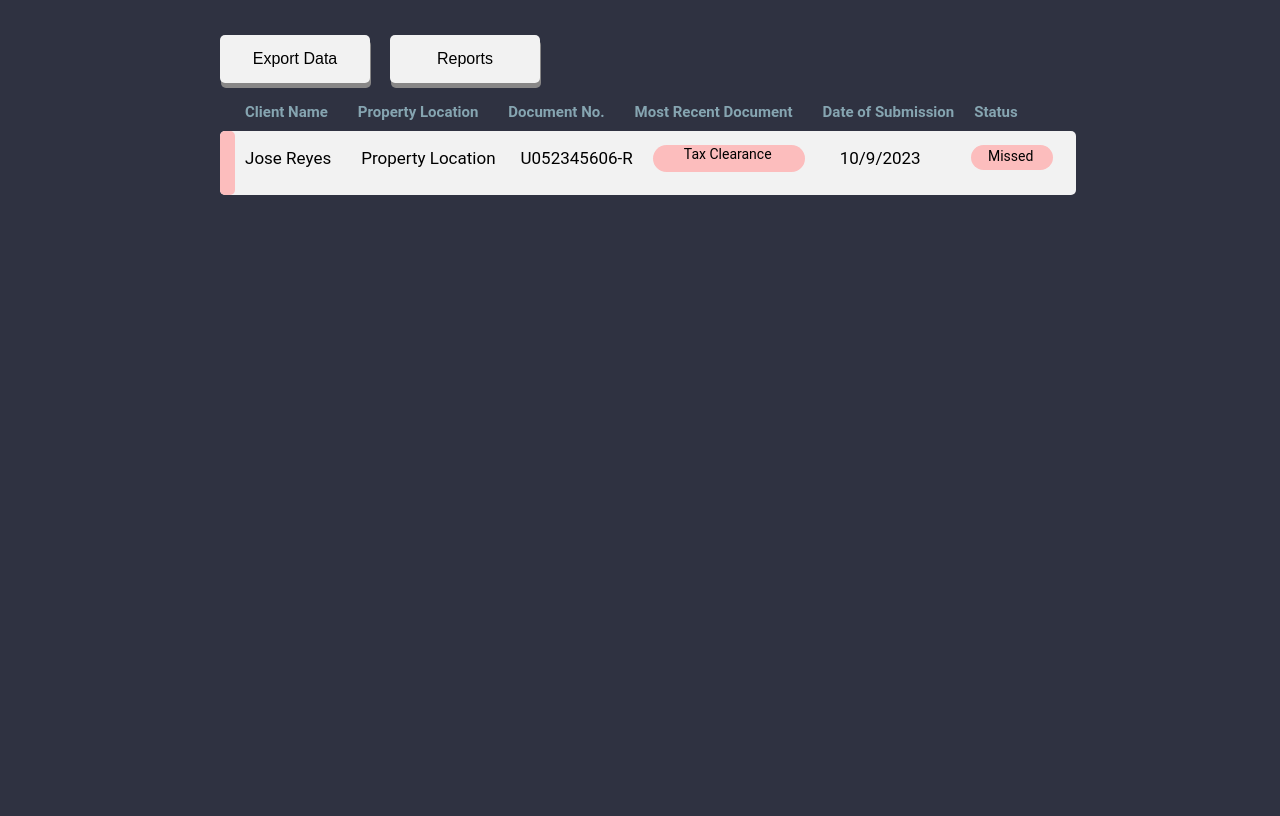
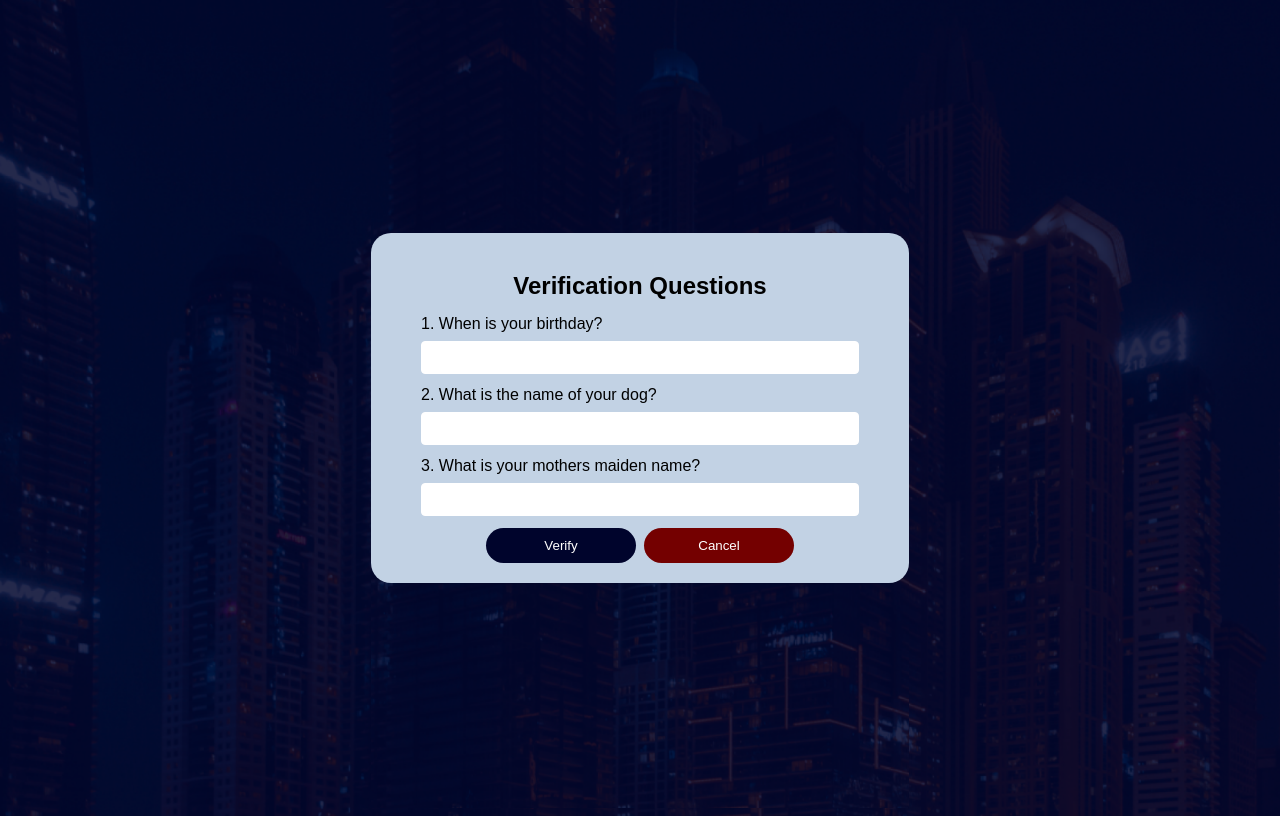
Before and after one commit to orayanics/prioritrack, a React (Vite) app in the folder src/renderer/: page / in a window 1280 px wide. Built offline with nearby package versions, Linux system fonts and the light colour scheme.

Commit message:
latest update | change and forgot passs
01-25-24

```diff
--- a/src/renderer/src/App.tsx
+++ b/src/renderer/src/App.tsx
@@ -1,9 +1,12 @@
 // import Versions from './components/Versions'
 // import icons from './assets/icons.svg'
-import Dashboard from './components/Dashboard'
-// import styles from "./profile.module.scss";
+// import Dashboard from './components/Dashboard'
+// import Login from './app/login'
+import ForgotPass from './app/forgotpass'
+// import ChangePass from './app/changepass'
+// import scdtyles from "./profile.module.scss";
 function App(): JSX.Element {
-  return <Dashboard />
+  return <ForgotPass />
 }
 
 export default App
--- a/src/renderer/src/app/forgotpass.tsx
+++ b/src/renderer/src/app/forgotpass.tsx
@@ -15,7 +15,7 @@ function ForgotPass(): JSX.Element {
             <label htmlFor="q2">2. What is the name of your dog?</label>
             <input type="text" id="" name="" required />
 
-            <label htmlFor="q3">3. What is your mothernrs maiden name?</label>
+            <label htmlFor="q3">3. What is your mothers maiden name?</label>
             <input type="text" id="" name="" required />
 
             <div className="button-container">
--- a/src/renderer/src/main.tsx
+++ b/src/renderer/src/main.tsx
@@ -1,7 +1,6 @@
 import React from 'react'
 import ReactDOM from 'react-dom/client'
 import './styles/globals.css'
-import './styles/dashboard.css'
 import App from './App'
 
 ReactDOM.createRoot(document.getElementById('root') as HTMLElement).render(
```
